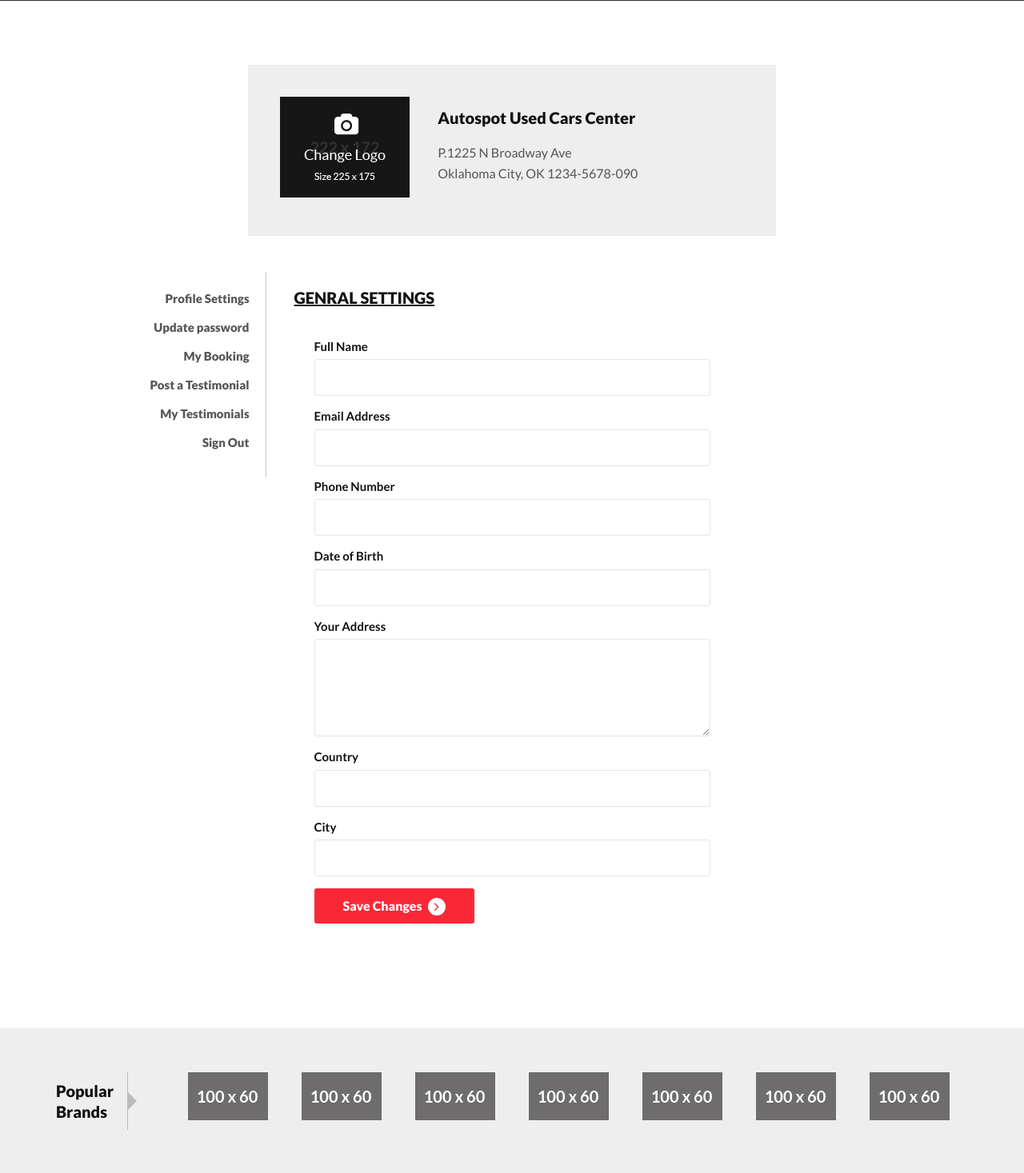
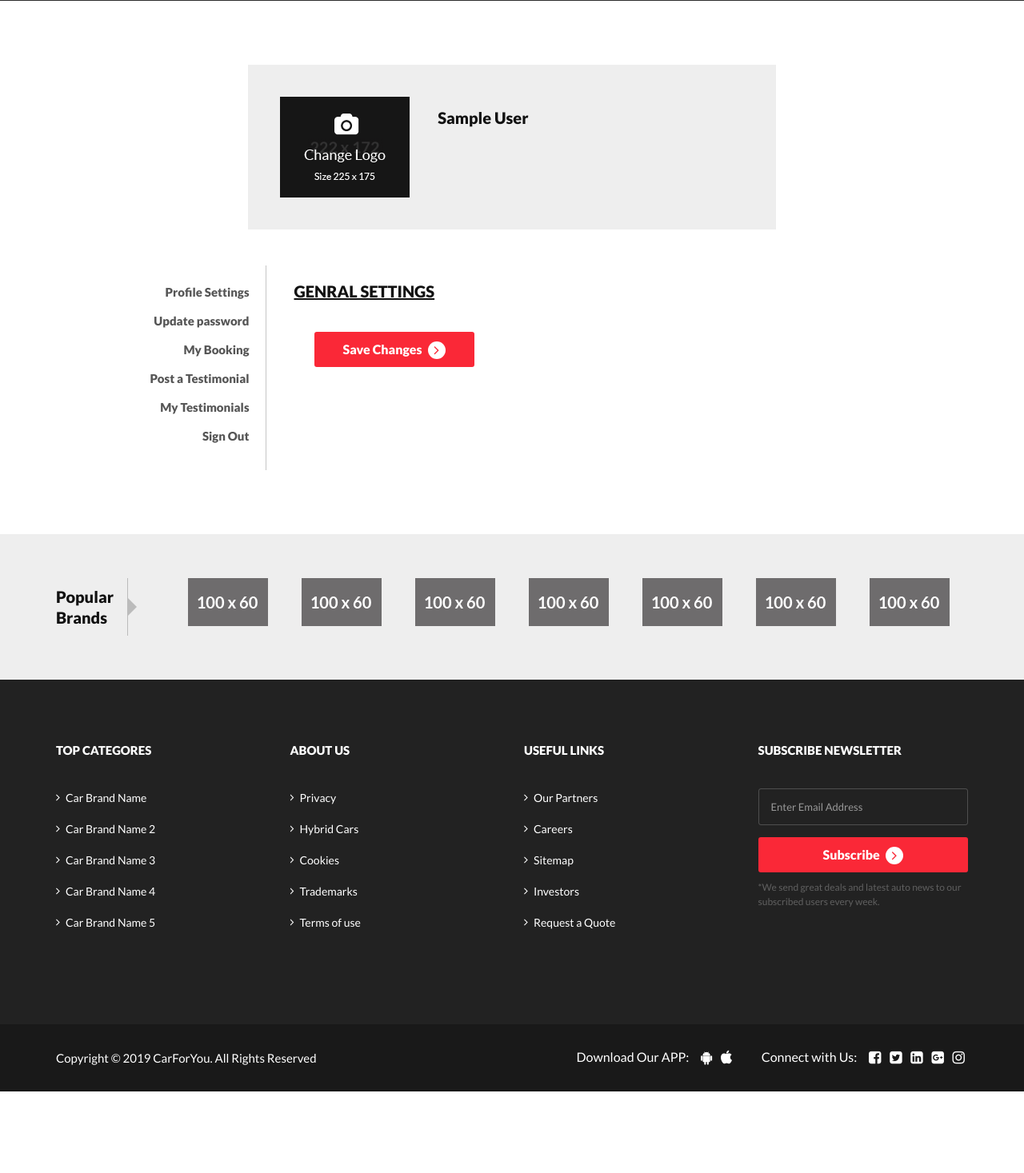
Before and after one commit to mdpappu006/Car4U-Rental-System, a PHP site: page /profile-settings.php in a window 1280 px wide. Shown: the part 381-1848 px from the top of the page at 80% size. After the commit the page ends 1746 px from the top, so only its background shows below. Run offline with PHP 8.4, Linux system fonts and the light colour scheme; the visitor is signed in with stand-in values (Sample User, id 1); tables that the repository leaves empty or names only in its code hold one stand-in row (values such as "Sample post").

Commit message:
Profile-setting backend=> user query

```diff
--- a/my-testimonial.php
+++ b/my-testimonial.php
@@ -7,7 +7,6 @@
       die();
   }
 ?>
-
 
 <!--Page Header-->
 <section class="page-header profile_page">
--- a/profile-settings.php
+++ b/profile-settings.php
@@ -36,49 +36,63 @@
         </div>
       </div>
       <div class="dealer_info">
-        <h5>Autospot Used Cars Center </h5>
-        <p>P.1225 N Broadway Ave <br>
-          Oklahoma City, OK  1234-5678-090</p>
+        <h5><?php echo $_SESSION['userName'];?> </h5>
       </div>
     </div>
     <div class="row">
       <!-- Profile nav -->
       <?php
         include_once('profile-nav.php');
+
+        // user Profile all info Query->
+
+        $query = "SELECT * from tblusers where id='2'";
+        $result = mysqli_query($db, $query);
+
+
       ?>
       <!-- Profile nav -->
       <div class="col-md-6 col-sm-8">
         <div class="profile_wrap">
           <h5 class="uppercase underline">Genral Settings</h5>
           <form action="#" method="get">
+
+        <?php
+            foreach($result as $row):
+        ?>
+
             <div class="form-group">
               <label class="control-label">Full Name</label>
-              <input class="form-control white_bg" id="fullname" type="text">
+              <input class="form-control white_bg" id="fullname" type="text" value="<?php echo $row['FullName'];?>">
             </div>
             <div class="form-group">
               <label class="control-label">Email Address</label>
-              <input class="form-control white_bg" id="email" type="email">
+              <input class="form-control white_bg" id="email" type="email" value="<?php echo $row['EmailId'];?>">
             </div>
             <div class="form-group">
               <label class="control-label">Phone Number</label>
-              <input class="form-control white_bg" id="phone-number" type="text">
+              <input class="form-control white_bg" id="phone-number" type="text" value="<?php echo $row['ContactNo'];?>">
             </div>
             <div class="form-group">
               <label class="control-label">Date of Birth</label>
-              <input class="form-control white_bg" id="birth-date" type="text">
+              <input class="form-control white_bg" id="birth-date" type="text" placeholder="dd/mm/yyyy">
             </div>
             <div class="form-group">
               <label class="control-label">Your Address</label>
-              <textarea class="form-control white_bg" rows="4"></textarea>
+              <textarea class="form-control white_bg" rows="4" value="<?php echo $row['Address'];?>"></textarea>
             </div>
             <div class="form-group">
               <label class="control-label">Country</label>
-              <input class="form-control white_bg" id="country" type="text">
+              <input class="form-control white_bg" id="country" type="text" value="<?php echo $row['Country'];?>">
             </div>
             <div class="form-group">
               <label class="control-label">City</label>
-              <input class="form-control white_bg" id="city" type="text">
+              <input class="form-control white_bg" id="city" type="text" value="<?php echo $row['City'];?>">
             </div>
+      <?php
+         endforeach;
+      ?>
+
             <div class="form-group">
               <button type="submit" class="btn">Save Changes <span class="angle_arrow"><i class="fa fa-angle-right" aria-hidden="true"></i></span></button>
             </div>
```
